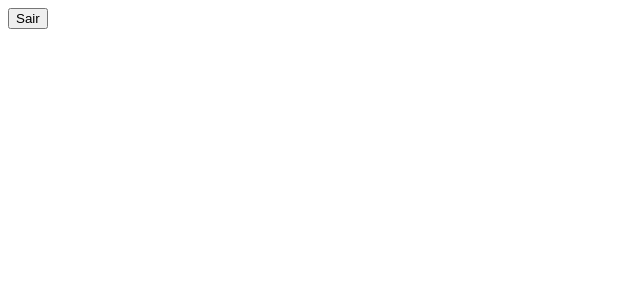
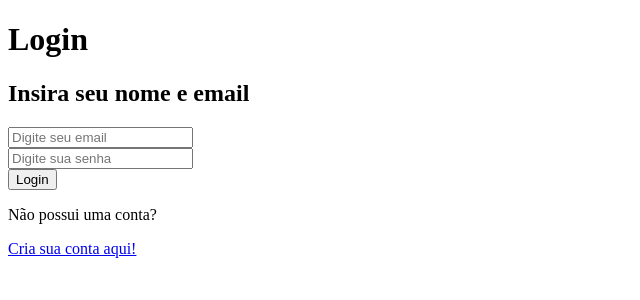
Before and after one commit to marcela-celani/projeto-sistema-comunicacao, a React (Create React App) app in the folder seu-bonapp/: page /homepage in a window 1280 px wide. Shown: the top 300 px of the page, without its empty margins (0-640 px from the left). Built offline with nearby package versions, Linux system fonts and the light colour scheme; no server answers.

Commit message:
pagina protegida

```diff
--- a/seu-bonapp/src/App.js
+++ b/seu-bonapp/src/App.js
@@ -1,3 +1,4 @@
+import { AuthContext, AuthContextProvider } from "./context/AuthContext";
 import Router from "./routes/Router";
 
 const App = () => {
@@ -5,9 +6,7 @@ const App = () => {
 
 
   return (
-    <>
       <Router/>
-    </>
   );
 }
 
--- /dev/null
+++ b/seu-bonapp/src/context/AuthContext.js
@@ -0,0 +1,26 @@
+import { onAuthStateChanged } from "firebase/auth";
+import { createContext, useEffect, useState } from "react";
+import { auth } from "../services/firebase";
+import { useNavigate } from "react-router-dom";
+
+
+export const AuthContext = createContext();
+
+export const AuthContextProvider = ({ children }) => {
+    const [currentUser, setCurrentUser] = useState({});
+
+    useEffect(() => {
+        onAuthStateChanged(auth, (user) => {
+          setCurrentUser(user);
+        });
+    }, [currentUser]);
+    // console.log(currentUser);
+
+
+
+    return (
+      <AuthContext.Provider value={ {currentUser} }>
+        {children}
+      </AuthContext.Provider>
+    );
+};
--- a/seu-bonapp/src/index.js
+++ b/seu-bonapp/src/index.js
@@ -1,13 +1,16 @@
 import React from 'react';
 import ReactDOM from 'react-dom/client';
 import App from './App';
+import { AuthContextProvider } from './context/AuthContext';
 
 
 const root = ReactDOM.createRoot(document.getElementById('root'));
 root.render(
-  <React.StrictMode>
-    <App />
-  </React.StrictMode>
+  <AuthContextProvider>
+    <React.StrictMode>
+      <App />
+    </React.StrictMode>
+  </AuthContextProvider>
 );
 
 // If you want to start measuring performance in your app, pass a function
--- /dev/null
+++ b/seu-bonapp/src/pages/error/ErrorPage.js
@@ -0,0 +1,11 @@
+import React from 'react'
+
+const ErrorPage = () => {
+  return (
+    <div>
+      Página de erro!
+    </div>
+  )
+}
+
+export default ErrorPage
--- a/seu-bonapp/src/pages/home/HomePage.js
+++ b/seu-bonapp/src/pages/home/HomePage.js
@@ -1,15 +1,26 @@
 import { signOut } from "firebase/auth";
 import { auth } from "../../services/firebase";
+import { useContext } from "react";
+import { AuthContext } from "../../context/AuthContext";
+import { useNavigate } from "react-router-dom";
 
 const HomePage = () => {
 
+  const {currentUser} = useContext(AuthContext)
+  const navigate = useNavigate();
+
   const logout = () => {
     signOut(auth);
-    console.log(auth)
+    navigate('/')
   };
+
+
+
+
 
   return (
     <div>
+      {currentUser ? <h2>Benvindo {currentUser.email}</h2> : null}
       <button onClick={logout}>Sair</button>
     </div>
   );
--- a/seu-bonapp/src/routes/Router.js
+++ b/seu-bonapp/src/routes/Router.js
@@ -1,16 +1,22 @@
-import React from 'react'
+import React, { useContext } from 'react'
 import { BrowserRouter, Routes, Route } from 'react-router-dom'
 import LoginPage from '../pages/login/LoginPage'
 import SignUpPage from '../pages/cadastro/SignUpPage'
 import HomePage from '../pages/home/HomePage'
+import { AuthContext } from '../context/AuthContext'
+import ErrorPage from '../pages/error/ErrorPage'
 
 const Router = () => {
+  const {currentUser} = useContext(AuthContext)
+
+
   return (
     <BrowserRouter>
       <Routes>
         <Route path='/' element={<LoginPage />} />
         <Route path='/cadastro' element={<SignUpPage />} />
-        <Route path='/homepage' element={<HomePage />} />
+        <Route path='/homepage' element={currentUser ? <HomePage /> : <LoginPage />} />
+        <Route path='*' element={<ErrorPage />} />
       </Routes>
     </BrowserRouter>
   )
```
